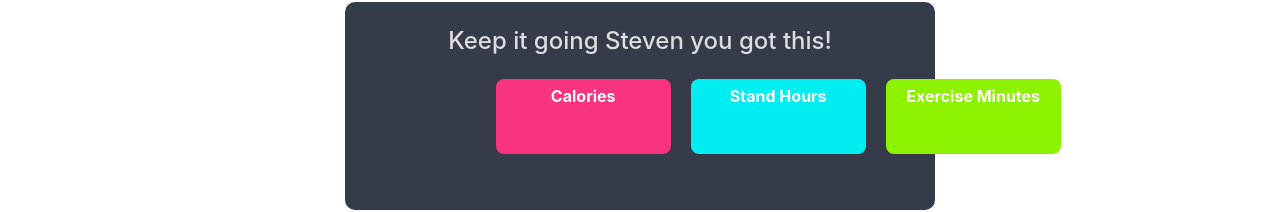
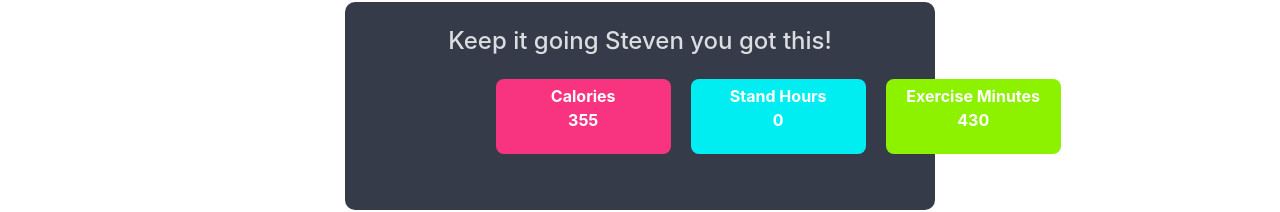
Before and after one commit to Dev-Steven/fitness, a React (Create React App) app: page / in a window 1280 px wide. Shown: the part 154-366 px from the top of the page. Built offline with nearby package versions, Linux system fonts and the light colour scheme.

Commit message:
added totals property and displayed on dashboard

```diff
--- a/src/components/Dashboard/Dashboard.js
+++ b/src/components/Dashboard/Dashboard.js
@@ -10,9 +10,16 @@ const Dashboard = props => {
 			<div className='daily'>
 				<h4>Keep it going Steven you got this!</h4>
 				<div className='stats'>
-					<p className='calories'>Calories</p>
-					<p className='stand'>Stand Hours </p>
-					<p className='exercise'>Exercise Minutes</p>
+					<p className='calories'>
+						Calories <br />
+						{props.totals.calories}
+					</p>
+					<p className='stand'>
+						Stand Hours <br /> {props.totals.standHours}
+					</p>
+					<p className='exercise'>
+						Exercise Minutes <br /> {props.totals.exerciseMinutes}
+					</p>
 				</div>
 			</div>
 			<div className='workouts'>
@@ -25,7 +32,7 @@ const Dashboard = props => {
 
 const mapStateToProps = state => ({
 	workouts: state.workouts.workouts,
-	totalCals: state.workouts.totalCal,
+	totals: state.workouts.totals,
 });
 
 export default connect(mapStateToProps)(Dashboard);
--- a/src/redux/reducers/workouts.js
+++ b/src/redux/reducers/workouts.js
@@ -11,7 +11,11 @@ const initialState = {
 			duration: '400',
 		},
 	],
-	totalCal: 0,
+	totals: {
+		calories: 355,
+		standHours: 0,
+		exerciseMinutes: 430,
+	},
 	chart: {
 		labels: ['HIIT', 'Run'],
 		datasets: [
```
Also changed, not shown: 1 other file (tests, documents, lock files or other folders).
